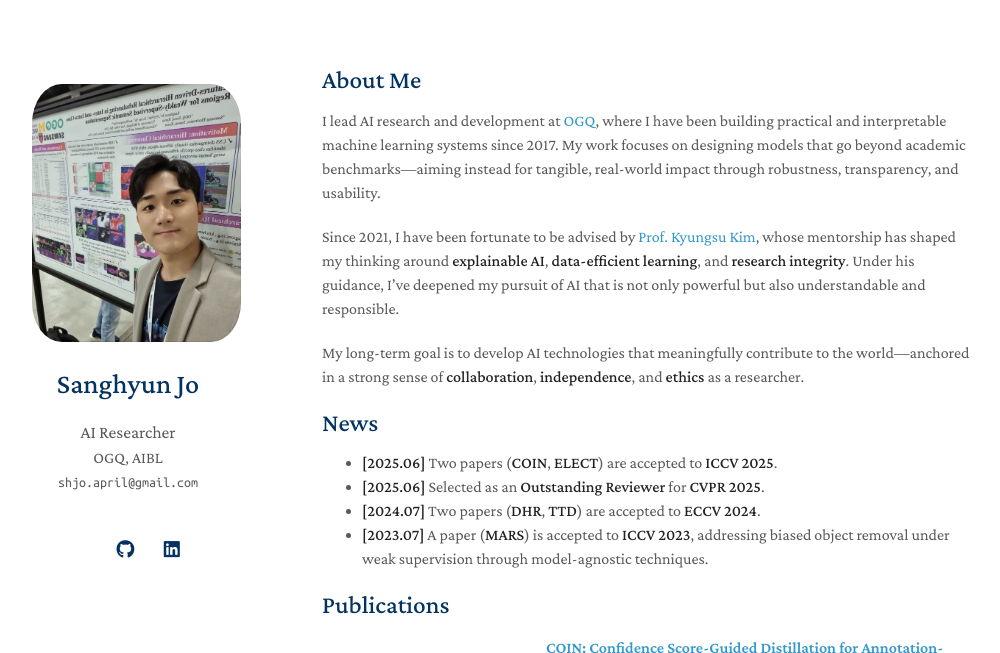
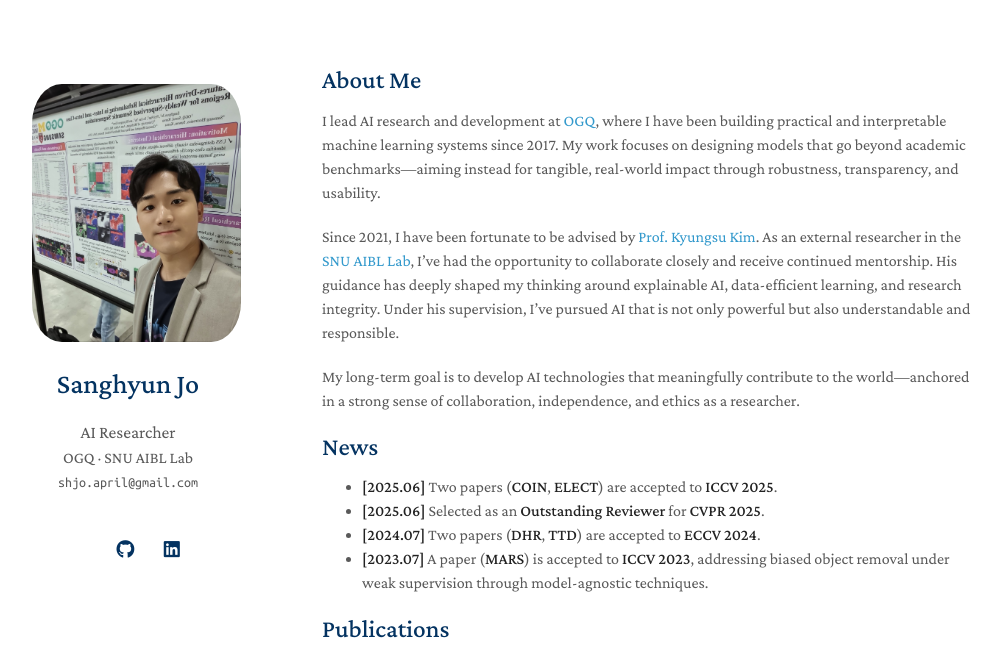
Before and after one commit to shjo-april/shjo-april.github.io, a Jekyll site: the page built from index.md, in a window 1280 px wide and 998 px high, cut to the strip 0-653 px from the top of the window. Shown: the whole strip, without its empty margins (148-1148 px from the left). Built offline with Jekyll 4.4.1, drawn with Linux system fonts in a browser that asks for light colours; a style sheet for code colours, icons or effects is not loaded; our own code applies the rules of GitHub Pages for plain Markdown files.

Commit message:
update my profile for affiliation and About Me

```diff
--- a/_config.yml
+++ b/_config.yml
@@ -1,7 +1,7 @@
 # Basic Information
 title: Sanghyun Jo
 position: AI Researcher
-affiliation: OGQ, AIBL
+affiliation: OGQ · SNU AIBL Lab
 email: shjo.april@gmail.com
 
 # Search Engine Optimization (SEO)
--- a/index.md
+++ b/index.md
@@ -6,9 +6,9 @@ layout: homepage
 
 I lead AI research and development at [OGQ](https://ogqmarket.naver.com/), where I have been building practical and interpretable machine learning systems since 2017. My work focuses on designing models that go beyond academic benchmarks—aiming instead for tangible, real-world impact through robustness, transparency, and usability.
 
-Since 2021, I have been fortunate to be advised by [Prof. Kyungsu Kim](https://scholar.google.com/citations?user=RbJDbtgAAAAJ&hl=en), whose mentorship has shaped my thinking around **explainable AI**, **data-efficient learning**, and **research integrity**. Under his guidance, I’ve deepened my pursuit of AI that is not only powerful but also understandable and responsible.
+Since 2021, I have been fortunate to be advised by [Prof. Kyungsu Kim](https://scholar.google.com/citations?user=RbJDbtgAAAAJ&hl=en). As an external researcher in the [SNU AIBL Lab](https://aibl.snu.ac.kr/), I’ve had the opportunity to collaborate closely and receive continued mentorship. His guidance has deeply shaped my thinking around explainable AI, data-efficient learning, and research integrity. Under his supervision, I’ve pursued AI that is not only powerful but also understandable and responsible.
 
-My long-term goal is to develop AI technologies that meaningfully contribute to the world—anchored in a strong sense of **collaboration**, **independence**, and **ethics** as a researcher.
+My long-term goal is to develop AI technologies that meaningfully contribute to the world—anchored in a strong sense of collaboration, independence, and ethics as a researcher.
 
 ## News
 
```
